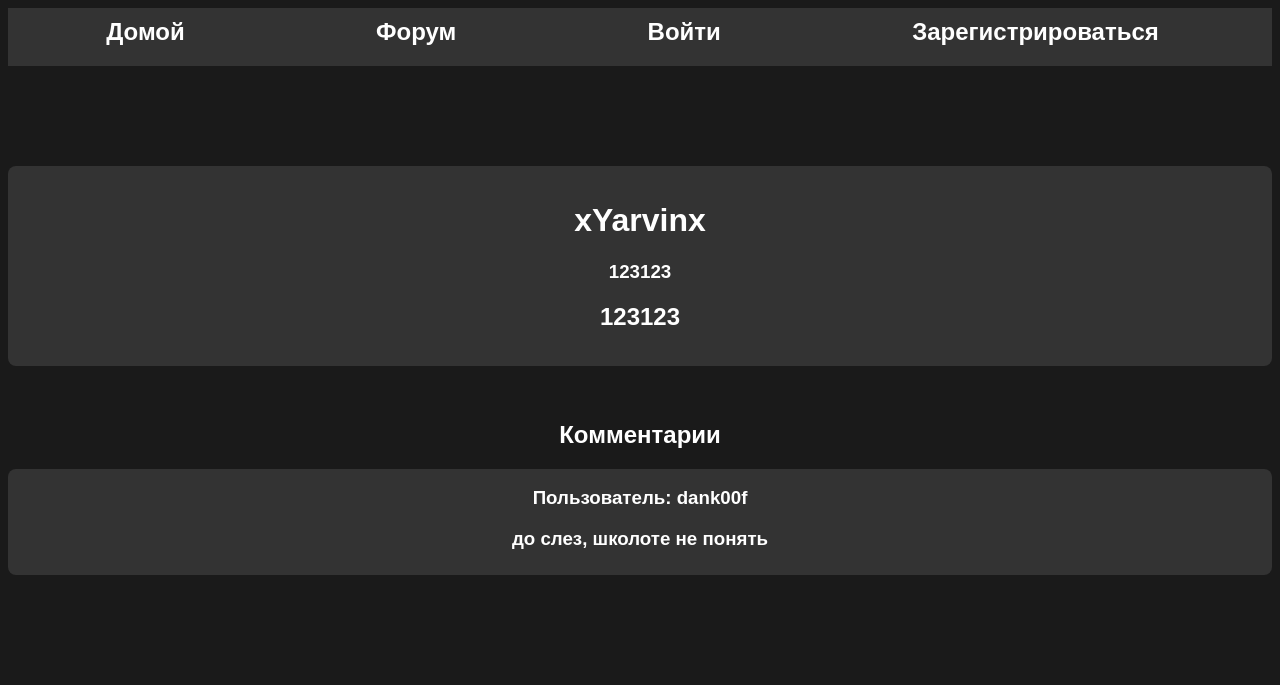
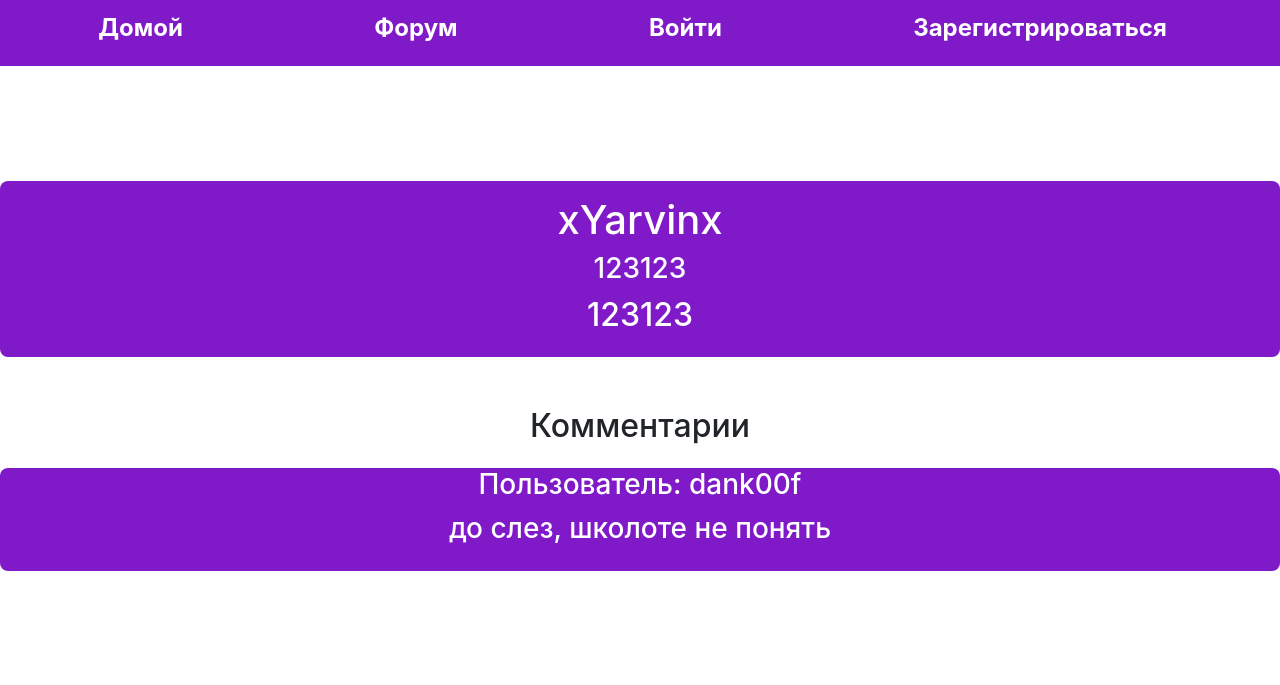
Before and after one commit to xYarvinx/Web_Forum_Flask, a Flask app: page /forum/1 in a window 1280 px wide. Shown: the top 685 px of the page. Run offline with Flask 3, Linux system fonts and the light colour scheme; data comes from the database, SQL or seed files in the repository; both versions use the stored data as it was after the commit; some libraries are stand-ins or nearby versions.

Commit message:
some front and bootstrap

```diff
--- /dev/null
+++ b/package.json
@@ -0,0 +1,5 @@
+{
+  "dependencies": {
+    "bootstrap": "^5.3.2"
+  }
+}
--- a/static/styles.css
+++ b/static/styles.css
@@ -3,10 +3,11 @@ body {
     background-color: #1a1a1a; /* Тёмный фон */
     color: #ffffff; /* Светлый текст */
     font-family: sans-serif;
+    text-decoration: none;
 }
 
 header, footer {
-    background-color: #333; /* Тёмный фон для блоков */
+    background-color: #801ac9; /* Тёмный фон для блоков */
     color: #fff; /* Светлый текст для блоков */
 }
 
@@ -87,11 +97,12 @@ input[type="submit"]:hover {
     color: #fff;
     margin-bottom: 20px;
     font-size: 36px;
+    text-decoration: none;
 }
 
 /* Стили для Header и навигации */
 header {
-    background-color: #333;
+    background-color: #801ac9;
     color: #fff;
     padding: 10px;
     text-align: center;
@@ -125,15 +148,16 @@ main {
     padding-top: 100px;
     padding-bottom: 100px;
     margin-bottom: 20px; /* Восстанавливаем отступ между блоками */
+    text-decoration: none;
 }
 
 /* styles.css */
 
 /* Добавляем стили для блока форума */
 .forum-posts {
-    display: grid;
-    grid-template-columns: repeat(auto-fill, minmax(30%, 1fr)); /* Автоматическое заполнение, минимальная ширина 30% */
-    gap: 20px; /* Отступ между блоками */
+    display: flex;
+    flex-direction: column;
+    padding-bottom: 15px;
 }
 
 .forum-post-link {
@@ -142,7 +166,7 @@ main {
 }
 
 .forum-post {
-    background-color: #333;
+    background-color: #801ac9;
     padding: 15px;
     border-radius: 8px;
     box-sizing: border-box;
@@ -151,33 +175,38 @@ main {
     cursor: pointer;
     transition: background-color 0.3s ease;
     word-break: break-word;
+    text-decoration: none;
+    display: block;
+    margin: 15px 0;
 }
 
 .forum-post h3 {
     margin-bottom: 10px;
+    text-decoration: none;
 }
 
 .forum-post p {
     margin: 0;
-}
-
-.forum-post:hover {
-    background-color: #555;
+    text-decoration: none;
 }
 
 .creat-a-comment {
     padding-top: 35px;
+    text-decoration: none;
 }
 
 .creat-a-comment form {
     padding-top: 5px;
+    text-decoration: none;
 }
 
 .comments-to-post{
     display: grid;
     gap: 20px;
+    text-decoration: none;
 }
 
 .comment {
     padding-top: 0;
+    text-decoration: none;
 }
--- a/templates/base.html
+++ b/templates/base.html
@@ -3,6 +3,8 @@
 <head>
     <title>{% block title %}{% endblock %}</title>
     <link rel="stylesheet" type="text/css" href="{{ url_for('static', filename='styles.css') }}">
+    <link rel="stylesheet" href="https://maxcdn.bootstrapcdn.com/bootstrap/4.5.2/css/bootstrap.min.css">
+
 </head>
 <body>
     <header>
--- a/templates/forum_details.html
+++ b/templates/forum_details.html
@@ -6,7 +6,7 @@
 
         {% if current_user.id == forum.user_id %}
             <div>
-                <a href="{{ url_for('forum.edit_post', post_id=forum.id) }}"> редактировать пост </a>
+                <a href="{{ url_for('forum.edit_post', post_id=forum.id) }}"> Редактировать пост </a>
                 <a href="{{ url_for('forum.delete_post', post_id=forum.id) }}"> Удалить пост </a>
             </div>
         {% endif %}
```
Also changed, not shown: other parts of static/styles.css (+27 -6 lines), forum.db, package-lock.json (added).
